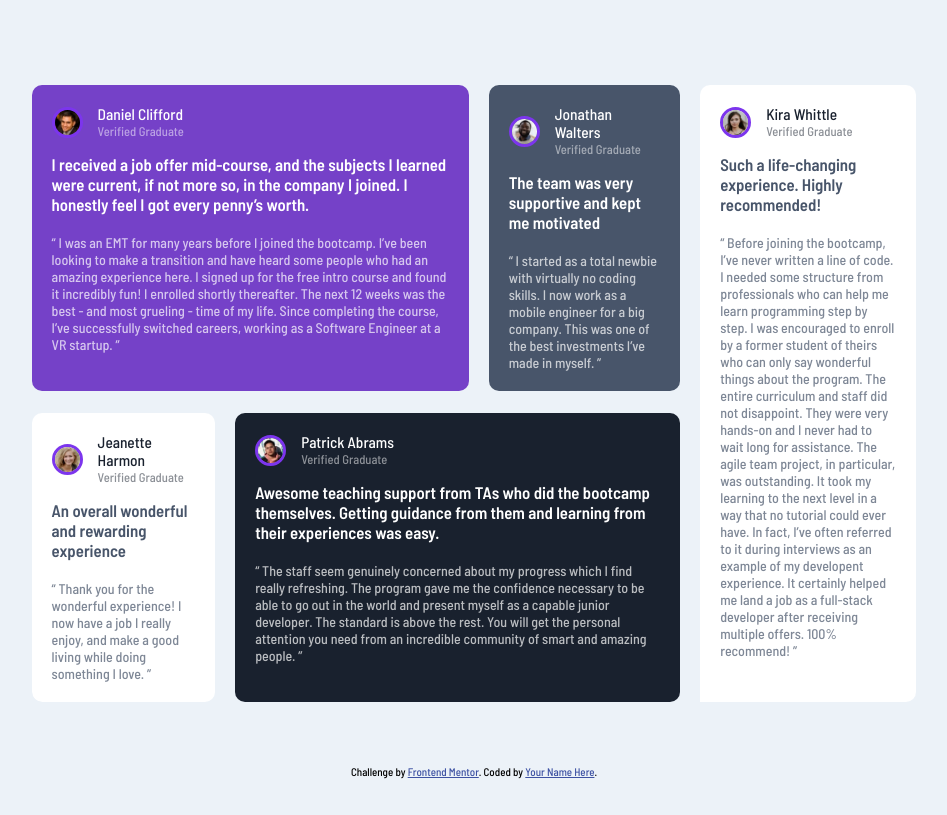
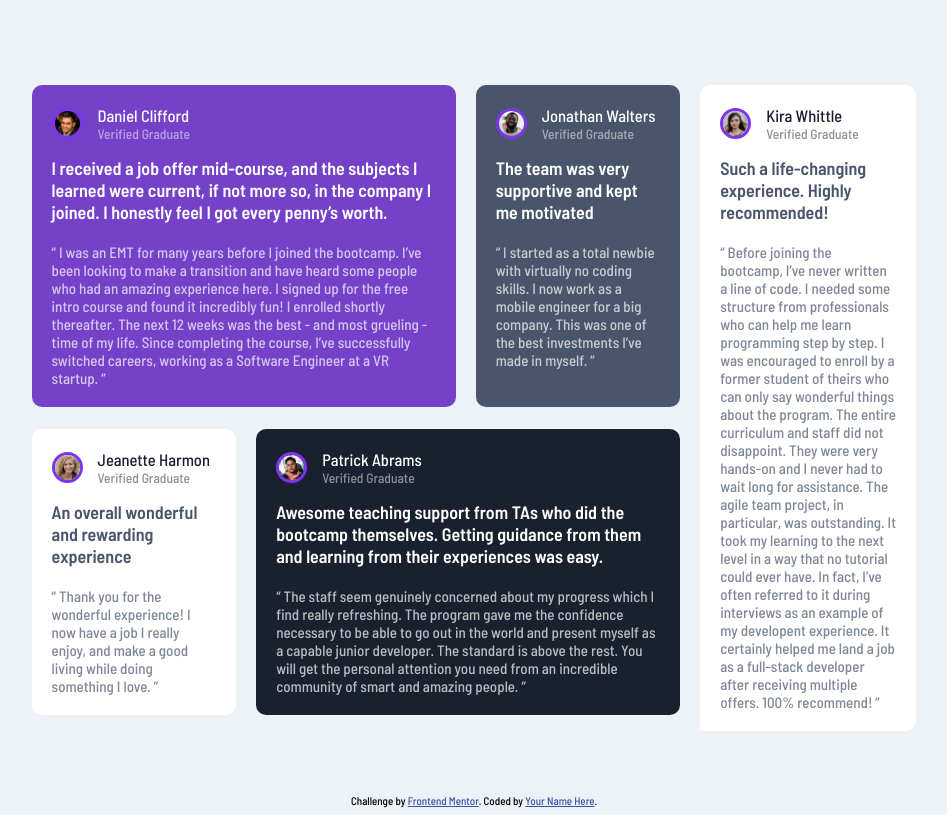
Before and after one commit to Luieitalian/testimonials-grid-section, a plain HTML site: page index.html in a window 1280 px wide. Shown: the whole page, without its empty margins (166-1113 px from the left). Drawn offline with Linux system fonts and the light colour scheme.

Commit message:
flex-basis-changes

```diff
--- a/style.css
+++ b/style.css
@@ -1,5 +1,5 @@
 html {
-    font-size: 14px;
+    font-size: 15px;
     font-family: 'Barlow Semi Condensed', sans-serif;
     background-color: hsl(210, 46%, 95%);
 }
@@ -56,14 +56,22 @@ img {
 .left-top-side .card-0 {
     background-color: hsl(263, 55%, 52%);
     color: white;
+    flex-basis: 70%;
 }
 .left-top-side .card-1 {
     background-color: hsl(217, 19%, 35%);
     color: white;
+    flex-basis: 30%;
 }
 .left-bottom-side .card-0 {
     background-color: white;
     color: hsl(217, 19%, 35%);
+    flex-basis: 30%;
+}
+.left-bottom-side .card-1 {
+    background-color: hsl(219, 29%, 14%);
+    color:white;
+    flex-basis: 70%;
 }
 .left-bottom-side .card-0 .name-title-div {
     color: hsl(219, 29%, 14%);
@@ -75,17 +83,13 @@ img {
     background-color: white;
     color: hsl(217, 19%, 35%);
 }
-.left-bottom-side .card-1 {
-    background-color: hsl(219, 29%, 14%);
-    color:white;
-}
 .card-0 , .card-1 {
     padding: 20px;
     border-radius: 10px;
     margin-top: 22px;
 }
 
-@media (min-width: 576px){
+@media (min-width: 738px){
     .container {
         flex-direction: row;
         margin: 5% 15%;
```
